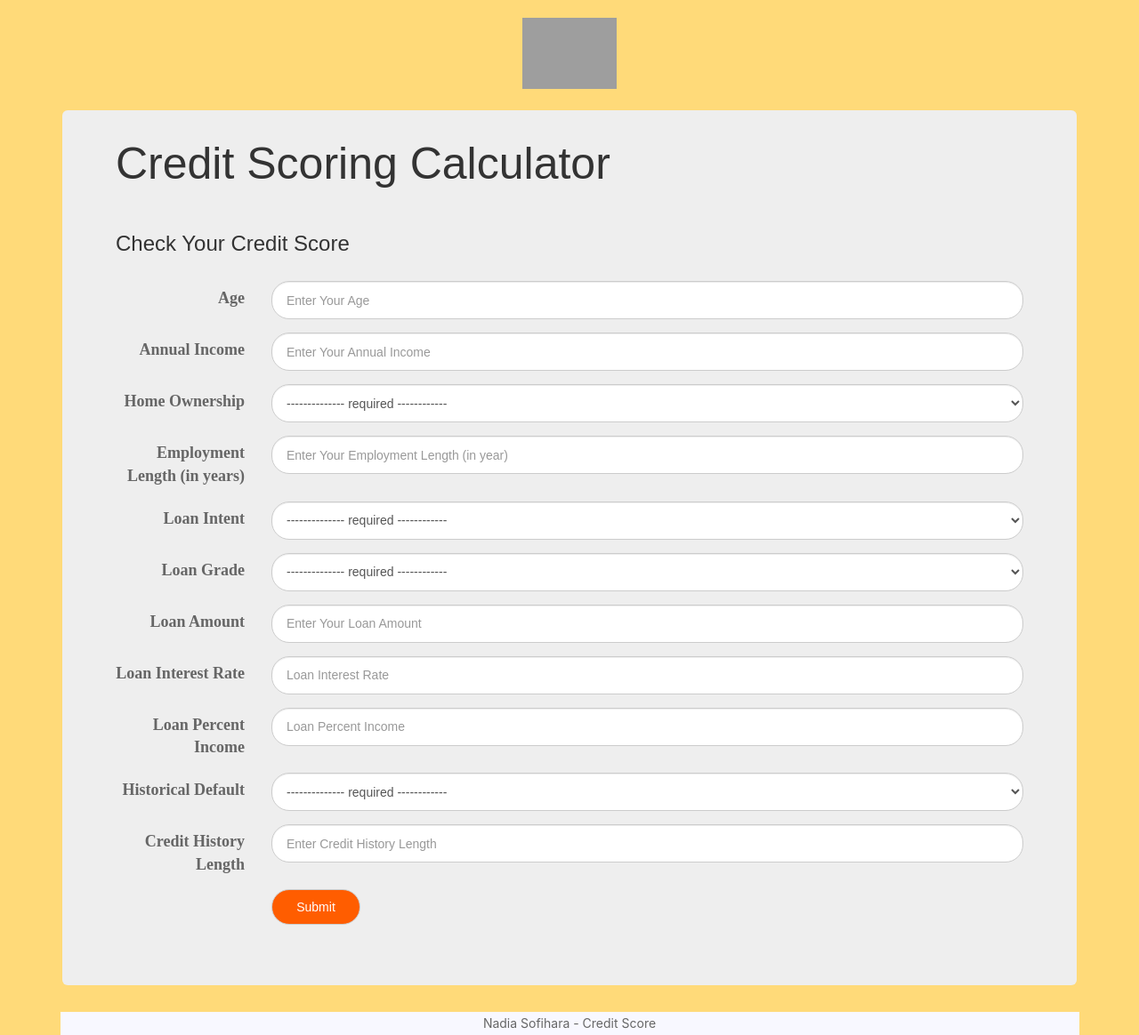
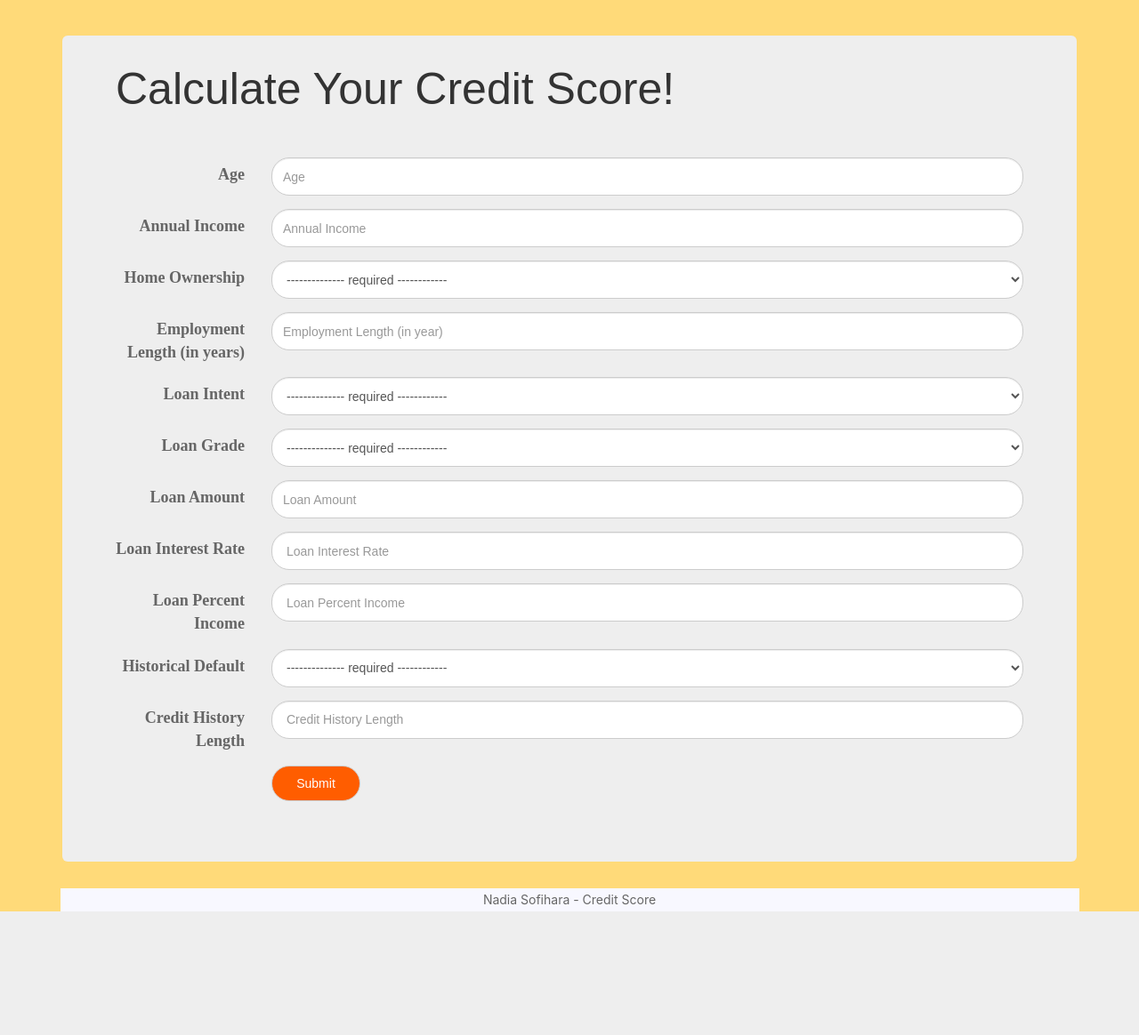
Before and after one commit to nsofihara/creditscore, a Flask app: page / in a window 1280 px wide. Shown: the whole page at 89% size. After the commit the page ends 1025 px from the top, so only its background shows below. Run offline with Flask 2, Linux system fonts and the light colour scheme; parts of the project's set-up code (start-up, migrations or seed data) failed here and were passed over; some libraries are stand-ins or nearby versions; grey boxes are pictures that could not be loaded.

Commit message:
Update index.html

```diff
--- a/templates/index.html
+++ b/templates/index.html
@@ -12,26 +12,26 @@
   </head>
   <body>
     <br>
-    <a><img class="logo" src="../static/credit.svg" alt=""></a>
+    <!--<a><img class="logo" src="../static/credit.svg" alt=""></a> -->
     <br>
     <div class="container main">
   <div class="jumbotron" id="holder">
-    <h1 class='main_heading'>Credit Scoring Calculator</h1>
+    <h1 class='main_heading'>Calculate Your Credit Score!</h1>
     <br>
-    <h3>Check Your Credit Score</h3>
+    <!--<h3>Check Your Credit Score</h3>-->
     <br>
     <!-- START OF FORM -->
     <form class="form-horizontal">
       <div class="form-group">
         <label class="control-label col-sm-2"  for="person_age">Age</label>
         <div class="col-sm-10">
-          <input  type="number" class="form-control" id="person_age" name="person_age" placeholder=" Enter Your Age" onkeydown="return event.key != 'Enter';" min="0" required>
+          <input  type="number" class="form-control" id="person_age" name="person_age" placeholder="Age" onkeydown="return event.key != 'Enter';" min="0" required>
         </div>
       </div>
        <div class="form-group">
         <label class="control-label col-sm-2"  for="person_income">Annual Income</label>
         <div class="col-sm-10">
-          <input  type="number" class="form-control" id="person_income" name="person_income" placeholder=" Enter Your Annual Income" onkeydown="return event.key != 'Enter';" min="0" required>
+          <input  type="number" class="form-control" id="person_income" name="person_income" placeholder="Annual Income" onkeydown="return event.key != 'Enter';" min="0" required>
         </div>
       </div>
        <div class="form-group">
@@ -49,7 +49,7 @@
       <div class="form-group">
         <label class="control-label col-sm-2">Employment Length (in years)</label>
         <div class="col-sm-10">
-          <input type=number class="form-control" id="person_emp_length" name="person_emp_length" placeholder=" Enter Your Employment Length (in year)" onkeydown="return event.key != 'Enter';" min="0" required>
+          <input type=number class="form-control" id="person_emp_length" name="person_emp_length" placeholder="Employment Length (in year)" onkeydown="return event.key != 'Enter';" min="0" required>
         </div>
       </div>
       <div class="form-group">
@@ -84,7 +84,7 @@
 	  <div class="form-group">
         <label class="control-label col-sm-2"  for="loan_amnt">Loan Amount</label>
         <div class="col-sm-10">
-          <input  type="number" class="form-control" id="loan_amnt" name="loan_amnt" placeholder=" Enter Your Loan Amount" onkeydown="return event.key != 'Enter';" min="0" required>
+          <input  type="number" class="form-control" id="loan_amnt" name="loan_amnt" placeholder="Loan Amount" onkeydown="return event.key != 'Enter';" min="0" required>
         </div>
       </div>
       <div class="form-group">
@@ -112,7 +112,7 @@
       <div class="form-group">
         <label class="control-label col-sm-2"  for="cb_person_cred_hist_length">Credit History Length</label>
         <div class="col-sm-10">
-          <input  type="number" class="form-control" id="cb_person_cred_hist_length" name="cb_person_cred_hist_length" placeholder=" Enter Credit History Length" onkeydown="return event.key != 'Enter';" min="0" required>
+          <input  type="number" class="form-control" id="cb_person_cred_hist_length" name="cb_person_cred_hist_length" placeholder=" Credit History Length" onkeydown="return event.key != 'Enter';" min="0" required>
         </div>
       </div>
       <div class="form-group">
```
